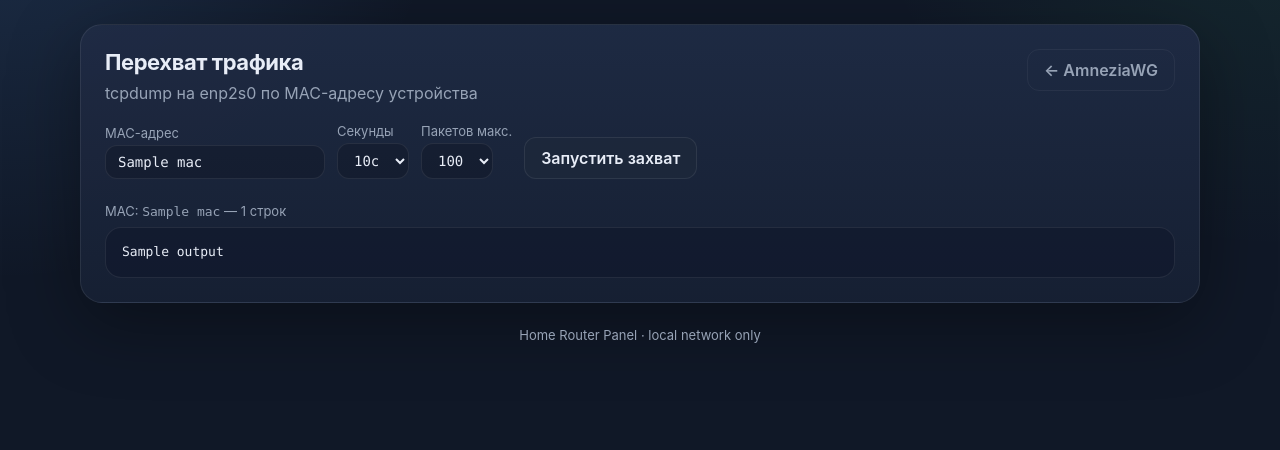
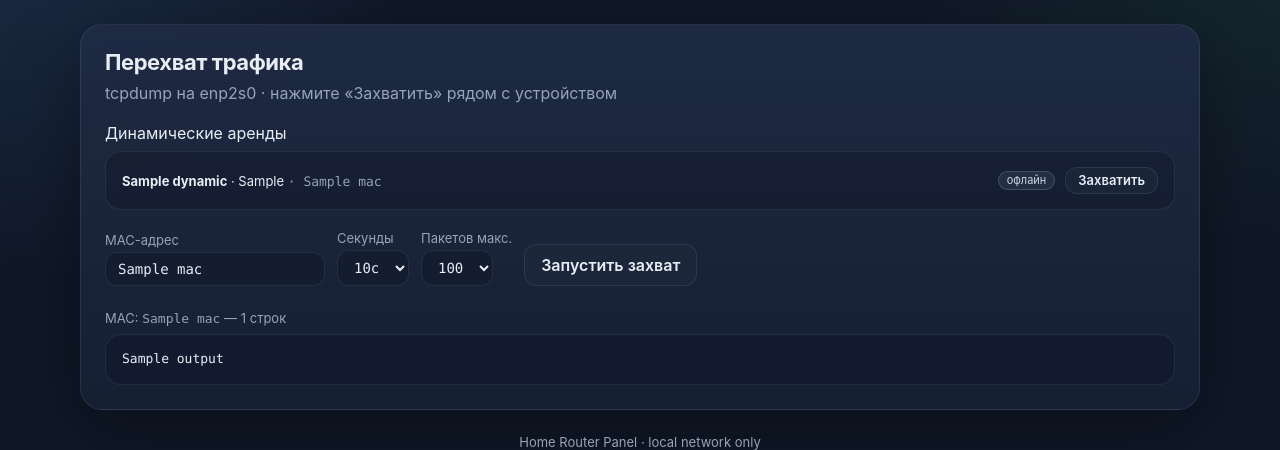
Before and after one commit to meteopavel/Home_Router_Panel, a FastAPI app: template templates/capture.html in a window 1280 px wide. Shown: the part 172-622 px from the top of the page. Run offline with FastAPI, Linux system fonts and the light colour scheme; the template is opened without the code that fills it: most values are stand-ins (such as "Sample title", 1, 10 or a date in 2020).

Commit message:
capture: dedicated page with all devices, online pills, highlight active

```diff
--- a/app/main.py
+++ b/app/main.py
@@ -376,6 +376,11 @@
             except Exception as e:
                 error = str(e)
 
+    static = read_static()
+    leases = read_leases()
+    arp_macs, arp_ips = get_arp_online()
+    static_macs = {e.mac for e in static if e.mac}
+    dynamic = [l for l in leases if l.mac and l.mac not in static_macs]
     return templates.TemplateResponse(
         request=request,
         name='capture.html',
@@ -386,7 +391,11 @@
             'count': count,
             'output': output,
             'error': error,
-            'active_tab': 'amnezia',
+            'active_tab': 'dnsmasq',
+            'static': static,
+            'dynamic': dynamic,
+            'online_macs': arp_macs,
+            'online_ips': arp_ips,
         },
     )
 
--- a/project_passport/project.public.json
+++ b/project_passport/project.public.json
@@ -1,6 +1,6 @@
 {
   "schema_version": "1.0",
-  "generated_at": "2026-06-22T07:43:49.010514+00:00",
+  "generated_at": "2026-06-22T07:47:27.022798+00:00",
   "generated_by": "tools/build_project_passport.py",
   "id": "home-router-panel",
   "title": "Home Router Panel",
@@ -140,7 +140,7 @@
   },
   "source": {
     "api_map_schema_version": "1.0",
-    "api_map_generated_at": "2026-06-22T07:43:48.913363+00:00",
+    "api_map_generated_at": "2026-06-22T07:47:26.889307+00:00",
     "api_map_generator": "tools/extract_api_map.py",
     "meta_auto_generated": true,
     "meta_review_status": "draft"
--- a/static/components.css
+++ b/static/components.css
@@ -68,6 +68,11 @@
     border: 1px solid var(--border);
     border-radius: var(--radius-row);
     background: var(--bg-row);
+}
+
+.service-row-highlight {
+    border-color: rgba(96, 165, 250, 0.4);
+    background: rgba(96, 165, 250, 0.06);
 }
 
 .service-row-compact {
--- a/templates/capture.html
+++ b/templates/capture.html
@@ -5,14 +5,71 @@
     <div class="section-header">
         <div>
             <h2>Перехват трафика</h2>
-            <p>tcpdump на enp2s0 по MAC-адресу устройства</p>
-        </div>
-        <div class="actions">
-            <a href="/amnezia" class="button button-secondary">← AmneziaWG</a>
+            <p>tcpdump на enp2s0 · нажмите «Захватить» рядом с устройством</p>
         </div>
     </div>
 
-    <form method="get" action="/capture" style="display: flex; gap: 12px; align-items: flex-end; flex-wrap: wrap; margin-bottom: 24px;">
+    {# ── Список устройств ──────────────────────────────────────────── #}
+    {% set all_static = static | selectattr('mac') | list %}
+    {% if all_static %}
+        <div class="section-label" style="margin-bottom: 8px;">Статические резервации</div>
+        <div class="service-list" style="margin-bottom: 20px;">
+            {% for e in all_static %}
+                {% set is_online = e.mac in online_macs %}
+                <div class="service-row {% if mac == e.mac %}service-row-highlight{% endif %}">
+                    <div class="service-main">
+                        <div class="device-line">
+                            {% if e.hostname %}<strong>{{ e.hostname }}</strong> · {% endif %}
+                            {{ e.ip }}
+                            <span class="device-meta"> · {{ e.mac }}</span>
+                        </div>
+                    </div>
+                    <div class="actions">
+                        <span class="pill {% if is_online %}pill-green{% else %}pill-gray{% endif %}"
+                              style="font-size: 11px; padding: 3px 8px;">
+                            {% if is_online %}онлайн{% else %}офлайн{% endif %}
+                        </span>
+                        <a href="/capture?mac={{ e.mac }}&seconds={{ seconds }}&count={{ count }}"
+                           class="button button-sm {% if mac == e.mac %}button-active{% endif %}">
+                            Захватить
+                        </a>
+                    </div>
+                </div>
+            {% endfor %}
+        </div>
+    {% endif %}
+
+    {% if dynamic %}
+        <div class="section-label" style="margin-bottom: 8px;">Динамические аренды</div>
+        <div class="service-list" style="margin-bottom: 20px;">
+            {% for l in dynamic %}
+                {% set is_online = l.mac in online_macs %}
+                <div class="service-row {% if mac == l.mac %}service-row-highlight{% endif %}">
+                    <div class="service-main">
+                        <div class="device-line">
+                            {% if l.hostname %}<strong>{{ l.hostname }}</strong> · {% endif %}
+                            {{ l.ip }}
+                            <span class="device-meta"> · {{ l.mac }}</span>
+                        </div>
+                    </div>
+                    <div class="actions">
+                        <span class="pill {% if is_online %}pill-green{% else %}pill-gray{% endif %}"
+                              style="font-size: 11px; padding: 3px 8px;">
+                            {% if is_online %}онлайн{% else %}офлайн{% endif %}
+                        </span>
+                        <a href="/capture?mac={{ l.mac }}&seconds={{ seconds }}&count={{ count }}"
+                           class="button button-sm {% if mac == l.mac %}button-active{% endif %}">
+                            Захватить
+                        </a>
+                    </div>
+                </div>
+            {% endfor %}
+        </div>
+    {% endif %}
+
+    {# ── Параметры захвата ──────────────────────────────────────────── #}
+    <form method="get" action="/capture"
+          style="display: flex; gap: 12px; align-items: flex-end; flex-wrap: wrap; margin-bottom: 24px;">
         <div>
             <label class="form-label">MAC-адрес</label>
             <input type="text" name="mac" value="{{ mac }}" placeholder="aa:bb:cc:dd:ee:ff"
@@ -37,6 +94,7 @@
         <button type="submit" class="button">Запустить захват</button>
     </form>
 
+    {# ── Результат ──────────────────────────────────────────────────── #}
     {% if error %}
         <div class="alert alert-error">{{ error }}</div>
     {% endif %}
--- a/templates/dnsmasq.html
+++ b/templates/dnsmasq.html
@@ -9,6 +9,7 @@
             <p>DHCP-сервер · 192.168.100.x · enp2s0</p>
         </div>
         <div class="actions">
+            <a href="/capture" class="button button-secondary button-sm">Перехват трафика</a>
             {% if state == 'active' %}
                 <span class="pill pill-green">active</span>
             {% elif state == 'failed' %}
```
Also changed, not shown: project_passport/api_map__app.json (+24 -24 lines).
